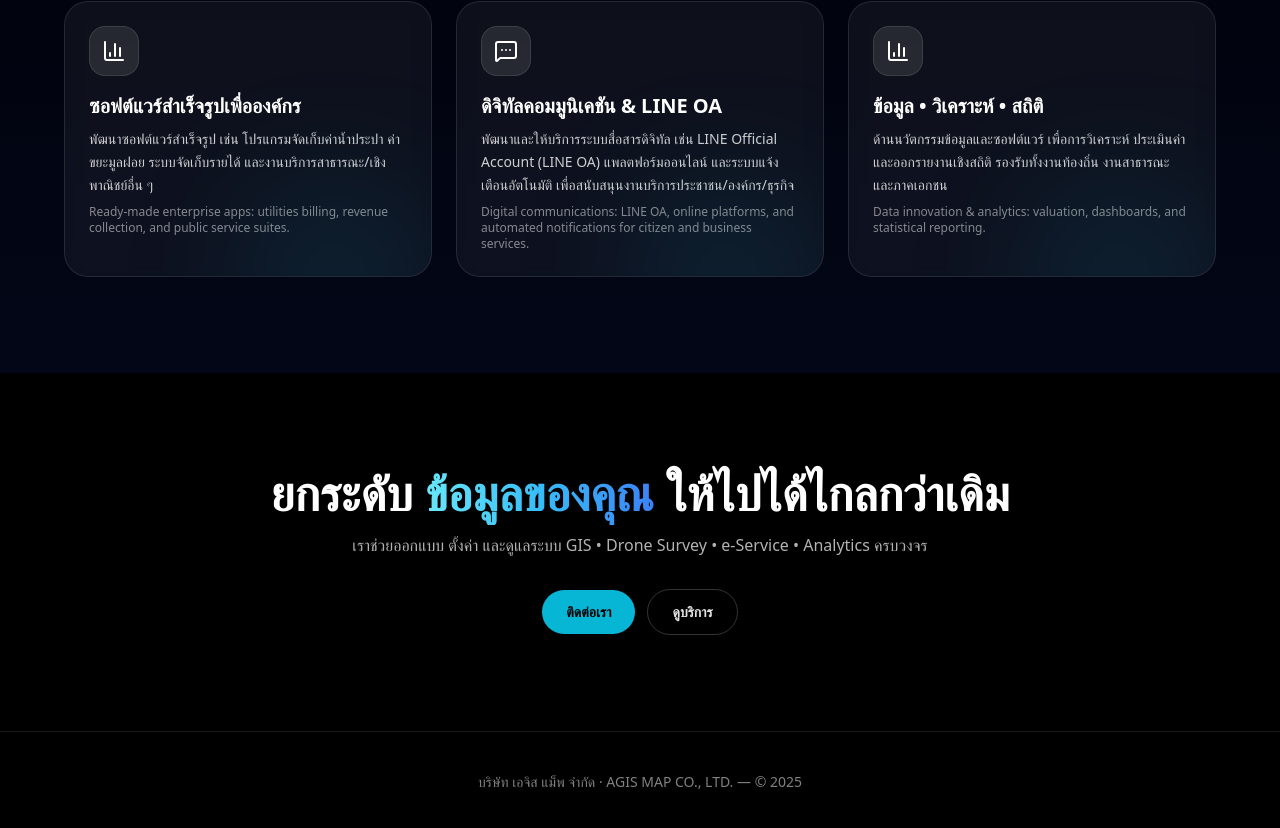
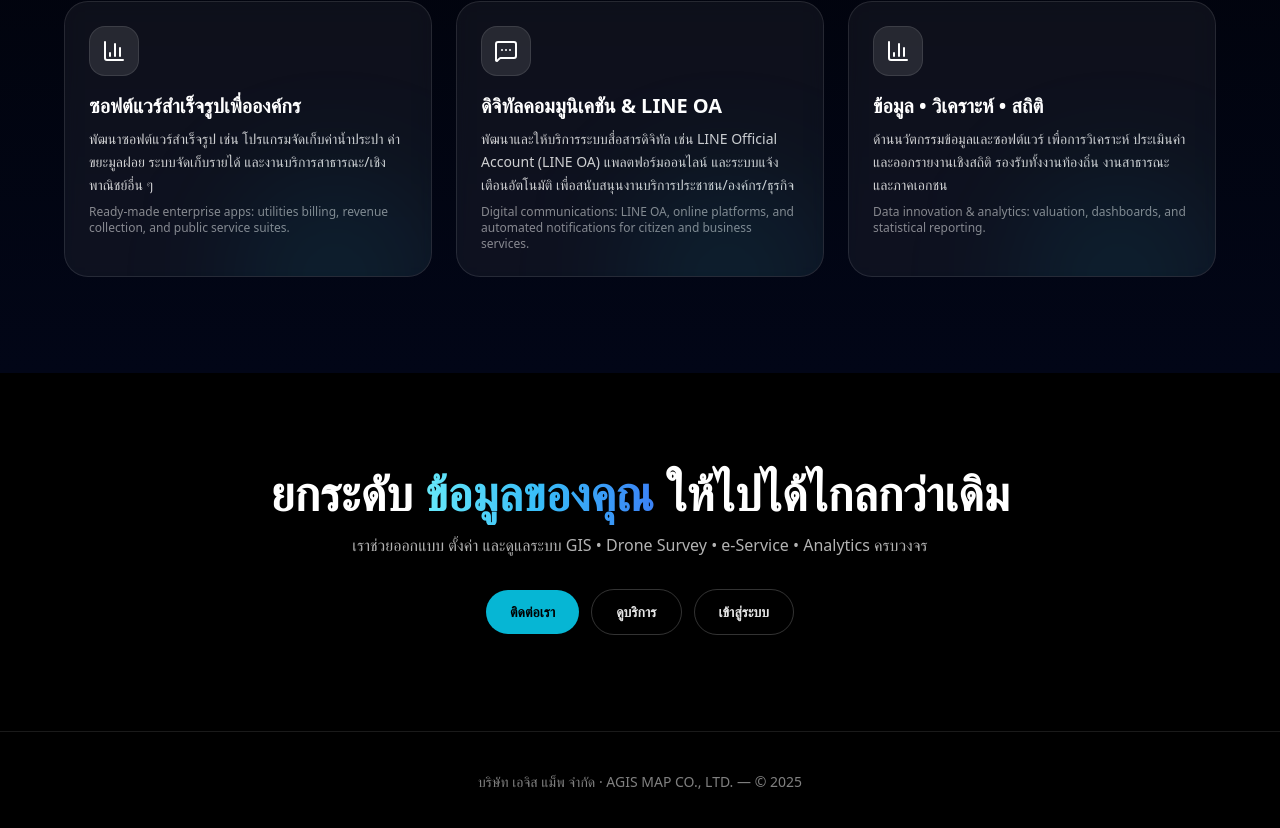
Before and after one commit to agismap/homepage, a React (Vite) app: page / in a window 1280 px wide. Shown: the part 3486-4314 px from the top of the page. Built offline with nearby package versions, Linux system fonts and the light colour scheme.

Commit message:
Missing login button

```diff
--- a/src/App.tsx
+++ b/src/App.tsx
@@ -389,6 +389,12 @@ function CTA() {
           >
             ดูบริการ
           </a>
+          <a
+            href="/login"
+            className="rounded-full border border-white/20 px-6 py-3 text-sm font-semibold text-white/90 hover:bg-white/10"
+          >
+            เข้าสู่ระบบ
+          </a>
         </div>
       </div>
     </section>
```
